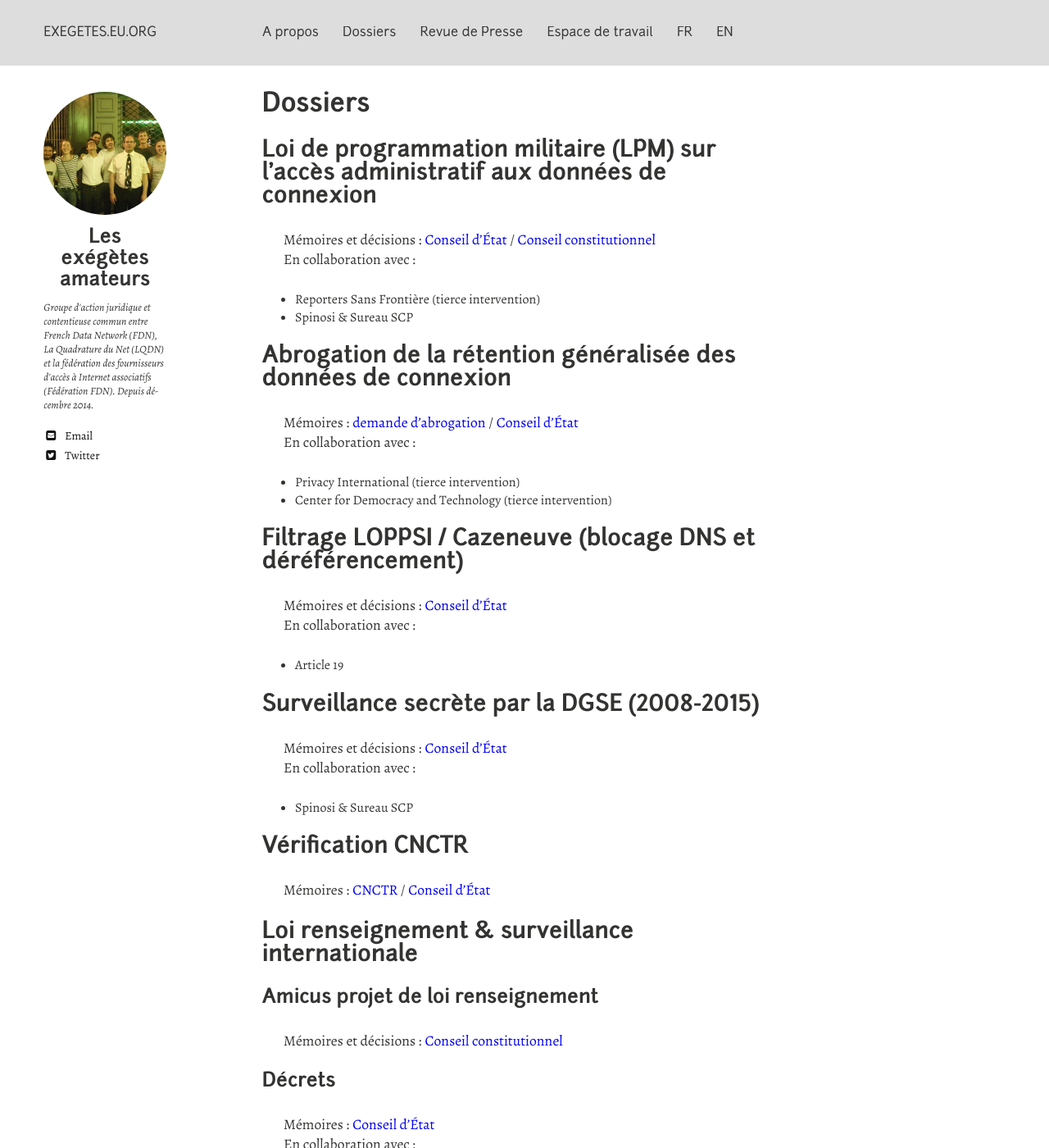
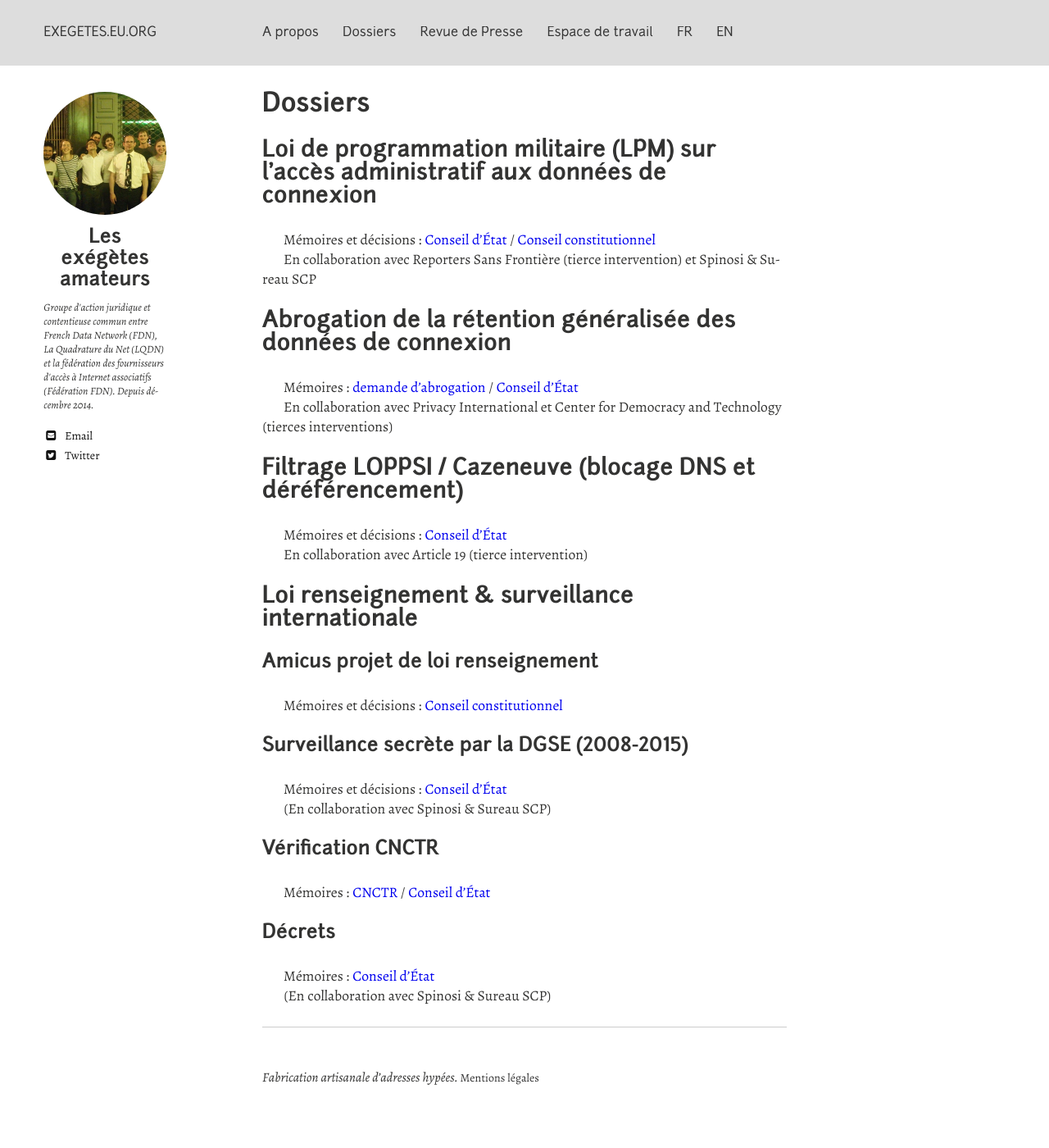
Before and after one commit to hugoroy/exegetes-web, a Jekyll site: the page built from dossiers/index.md, in a window 1280 px wide and 1400 px high. Shown: the whole window at 82% size. Built offline with Jekyll 4.4.1, drawn with Linux system fonts in a browser that asks for light colours; nearby versions of some CDN libraries; part of the change alters nothing that is shown; some of the changed text lies outside the part shown.

Commit message:
reordonner

```diff
--- a/dossiers/index.md
+++ b/dossiers/index.md
@@ -9,39 +9,20 @@ modified: 2016-02-02
 
 Mémoires et décisions : [Conseil d'État][lpmCEtat] / [Conseil constitutionnel][lpmCConst]
 
-En collaboration avec :
-
-- Reporters Sans Frontière (tierce intervention)
-- Spinosi & Sureau SCP
+En collaboration avec Reporters Sans Frontière (tierce intervention)
+et Spinosi & Sureau SCP
 
 ## Abrogation de la rétention généralisée des données de connexion
 
 Mémoires : [demande d'abrogation][abrogationretentiondemande] / [Conseil d'État][abrogationretentionCEtat]
 
-En collaboration avec :
-
-- Privacy International (tierce intervention)
-- Center for Democracy and Technology (tierce intervention)
+En collaboration avec Privacy International et Center for Democracy and Technology (tierces interventions)
 
 ## Filtrage LOPPSI / Cazeneuve (blocage DNS et déréférencement)
 
 Mémoires et décisions : [Conseil d'État][filtragecazeneuveCEtat]
 
-En collaboration avec :
-
-- Article 19
-
-## Surveillance secrète par la DGSE (2008-2015)
-
-Mémoires et décisions : [Conseil d'État][secretdgseCEtat]
-
-En collaboration avec :
-
-- Spinosi & Sureau SCP
-
-## Vérification CNCTR
-
-Mémoires : [CNCTR][verificationcnctrCnctr] / [Conseil d'État][verificationcnctrCEtat]
+En collaboration avec Article 19 (tierce intervention)
 
 ## Loi renseignement & surveillance internationale
 
@@ -49,13 +30,22 @@ Mémoires : [CNCTR][verificationcnctrCnctr] / [Conseil d'État][verificationcnc
 
 Mémoires et décisions : [Conseil constitutionnel][amicusrenseignement]
 
+### Surveillance secrète par la DGSE (2008-2015)
+
+Mémoires et décisions : [Conseil d'État][secretdgseCEtat]
+
+(En collaboration avec Spinosi & Sureau SCP)
+
+### Vérification CNCTR
+
+Mémoires : [CNCTR][verificationcnctrCnctr] / [Conseil d'État][verificationcnctrCEtat]
+
+
 ### Décrets
 
 Mémoires : [Conseil d'État][renseignementCEtat]
 
-En collaboration avec :
-
-- Spinosi & Sureau SCP
+(En collaboration avec Spinosi & Sureau SCP)
 
 [abrogationretentiondemande]: /recours/abrogationretention/demande/
 [abrogationretentionCEtat]: /recours/abrogationretention/CEtat/
```
